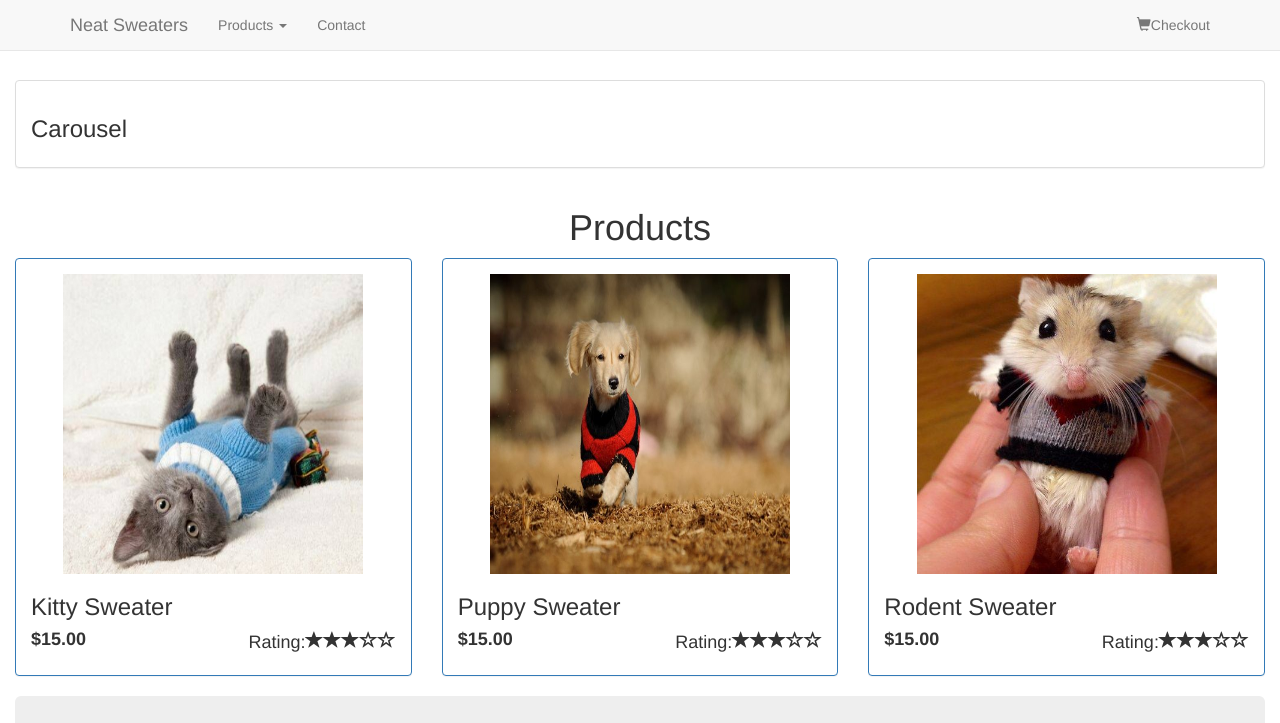
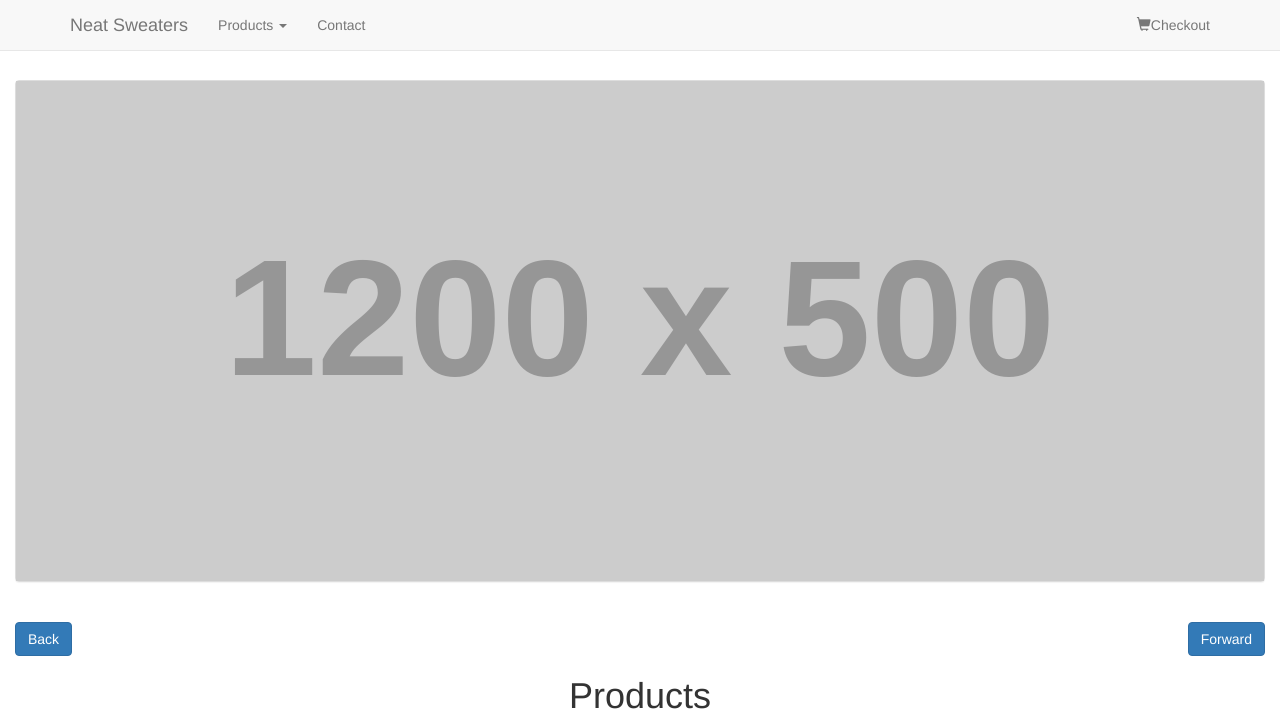
Before and after one commit to amp0024/ecommerce_sweaters, a website: page src/index.html in a window 1280 px wide. Shown: the top 723 px of the page. Drawn offline with nearby package versions, Linux system fonts and the light colour scheme; placeholder pictures from the web are drawn by us; files whose address does not match are found by name.

Commit message:
added rad carousel

```diff
--- a/src/css/main.css
+++ b/src/css/main.css
@@ -12,3 +12,20 @@
 .removeOccasion {
   display: none !important;
 }
+
+
+.carousel-images {
+  position:  relative;
+  height: 500px;
+  padding: 0 !important;
+  margin: 0 !important;
+}
+
+.carousel-images div[class^="image"] {
+  background-position: 50%;
+  position: absolute;
+  height: 100%;
+  width: 100%;
+  padding: 0 !important;
+  margin: 0 !important;
+}
--- a/src/index.html
+++ b/src/index.html
@@ -64,9 +64,13 @@
 
 
       <div class="panel panel-default block">
-        <div class="panel-body">
-          <h3>Carousel</h3>
+        <div class="panel-body carousel-images">
         </div>
+      </div>
+      <br>
+      <div class="row center-block">
+      <a href="#" class="btn btn-primary pull-left" id="back">Back</a>
+      <a href="#" class="btn btn-primary pull-right" id="forward">Forward</a>
       </div>
 
       <div class="row">
--- a/src/js/main.js
+++ b/src/js/main.js
@@ -39,3 +39,61 @@ $("#allColors").on('click', function(){
 $("#allOccasions").on('click', function(){
   $(".anim").removeClass("removeOccasion");
 })
+
+
+
+//////////////////////Carousel//////////////////////
+
+
+$(document).on('ready', function() {
+
+var images = [
+ '1200x500?text=Image%201',
+ '1200x500?text=Image%202',
+ '1200x500?text=Image%203',
+ '1200x500?text=Image%204',
+ '1200x500?text=Image%205',
+];
+
+images.forEach(function(img, i) {
+  var imgURI = "http://placehold.it/" + img;
+  console.log(imgURI);
+  var imgName = "image-" + (i+1);
+  var imgDiv = "<div class= "+imgName+"></div>"
+  $(".carousel-images").append(imgDiv);
+  $("."+imgName).css("background-image", "url("+imgURI+")");
+})
+var i = 0;
+var current = $('.carousel-images > div');
+$('#forward').on('click', imageIterator);
+$('#back').on('click', imageBack);
+
+setInterval(imageIterator, 1000);
+
+function imageIterator() {
+  $('div').css('z-index', '0');
+  $(current[0]).css('z-index', '1');
+  if(images.length-1 === i) {
+    i = 0;
+    current = $('.carousel-images > div');
+  } else {
+    i++;
+    current = current.next();
+
+  }
+}
+
+function imageBack() {
+  $('div').css('z-index', '0');
+  $(current[0]).css('z-index', '1');
+  if(images.length-1 === i) {
+    i = images.length;
+    current = $('.carousel-images > div');
+  } else {
+    i--;
+    current = current.prev();
+
+  }
+}
+
+});
```
